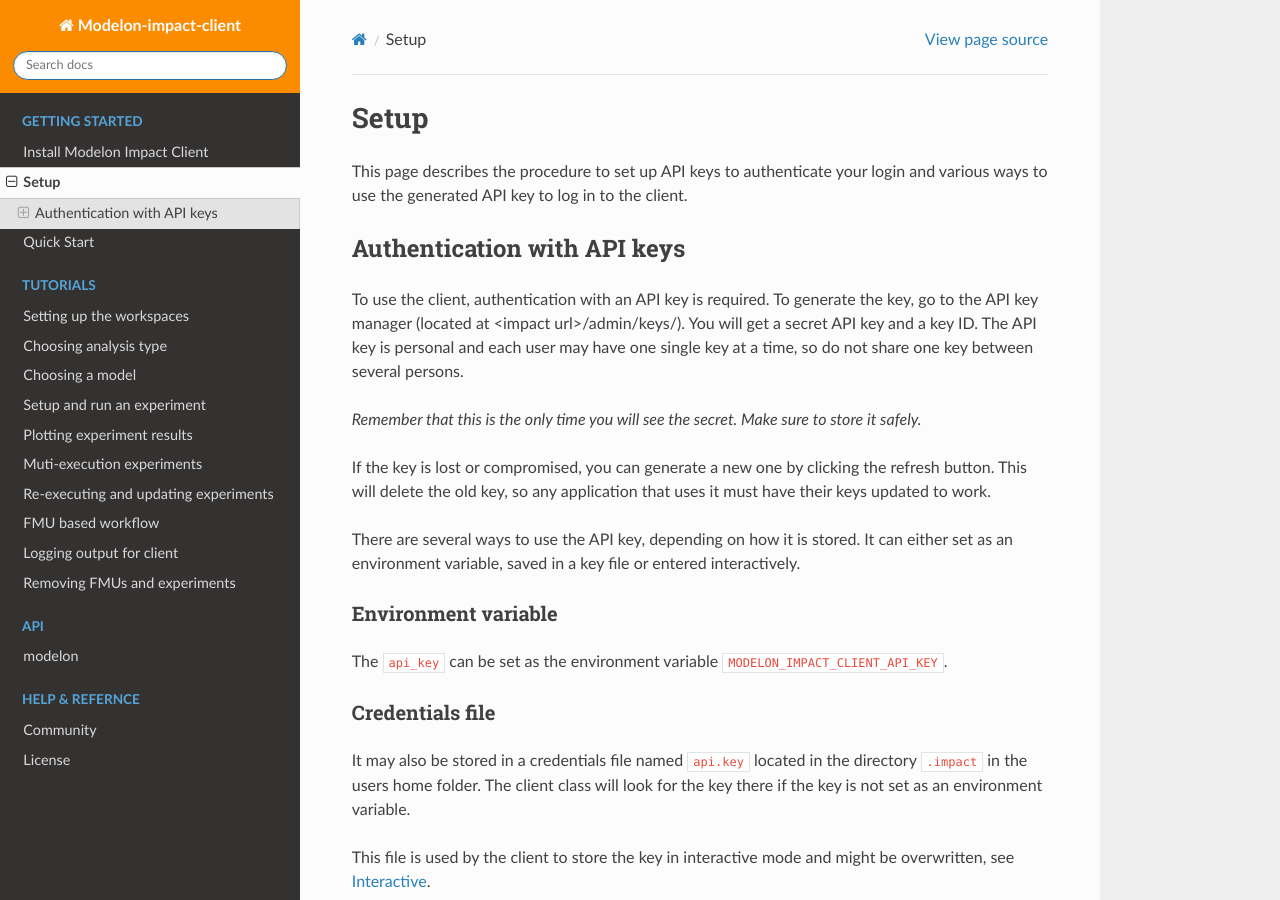
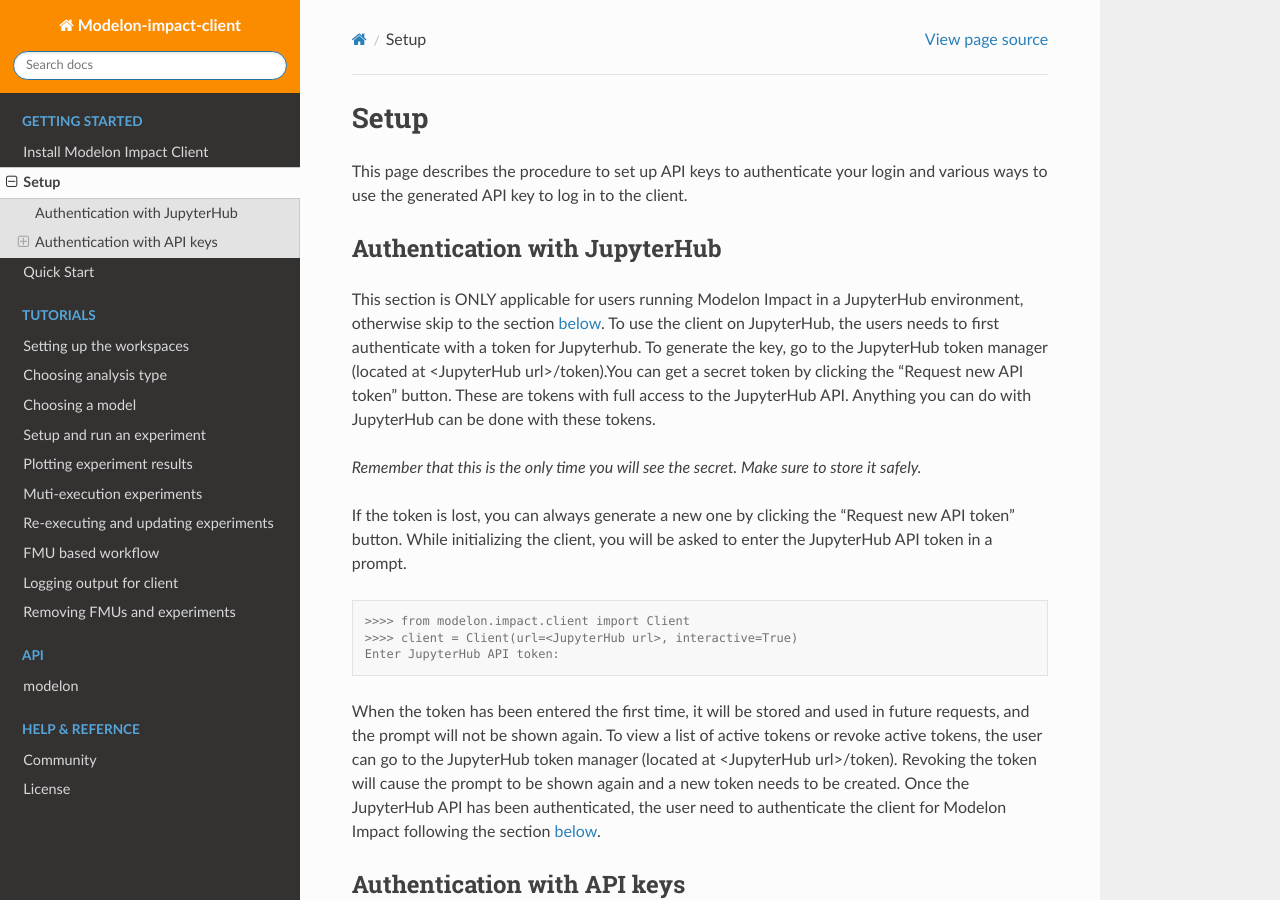
Before and after one commit to modelon-community/impact-client-python, a Sphinx documentation site: the page built from docs/source/setup.rst, in a window 1280 px wide and 900 px high. Built offline with Sphinx 7.4.7 and the Read the Docs theme 2.0.0, drawn with Linux system fonts in a browser that asks for light colours.

Commit message:
fix: Added docs for JupyterHub authentiation

```diff
--- a/docs/source/setup.rst
+++ b/docs/source/setup.rst
@@ -4,9 +4,39 @@
 This page describes the procedure to set up API keys to authenticate your login and
 various ways to use the generated API key to log in to the client.
 
+Authentication with JupyterHub
+******************************
+
+This section is ONLY applicable for users running Modelon Impact in a JupyterHub environment,
+otherwise skip to the section :ref:`below<Authentication with API keys>`.
+To use the client on JupyterHub, the users needs to first authenticate with a token
+for Jupyterhub. To generate the key, go to the JupyterHub token manager
+(located at <JupyterHub url>/token).You can get a secret token by clicking the
+"Request new API token" button. These are tokens with full access to the JupyterHub API.
+Anything you can do with JupyterHub can be done with these tokens.
+
+*Remember that this is the only time you will see the secret. Make sure to store it
+safely.*
+
+If the token is lost, you can always generate a new one by clicking the "Request new API token"
+button.
+While initializing the client, you will be asked to enter the JupyterHub API token in a prompt.
+
+.. code-block:: pycon
+
+    >>>> from modelon.impact.client import Client
+    >>>> client = Client(url=<JupyterHub url>, interactive=True)
+    Enter JupyterHub API token:
+
+When the token has been entered the first time, it will be stored and used in future requests,
+and the prompt will not be shown again. To view a list of active tokens or revoke active tokens,
+the user can go to the JupyterHub token manager (located at <JupyterHub url>/token).
+Revoking the token will cause the prompt to be shown again and a new token needs to be created.
+Once the JupyterHub API has been authenticated, the user need to authenticate the client for Modelon Impact
+following the section :ref:`below<Authentication with API keys>`.
 
 Authentication with API keys
-----------------------------
+****************************
 
 To use the client, authentication with an API key is required. To generate the key, go
 to the API key manager (located at <impact url>/admin/keys/). You will get a secret
```
